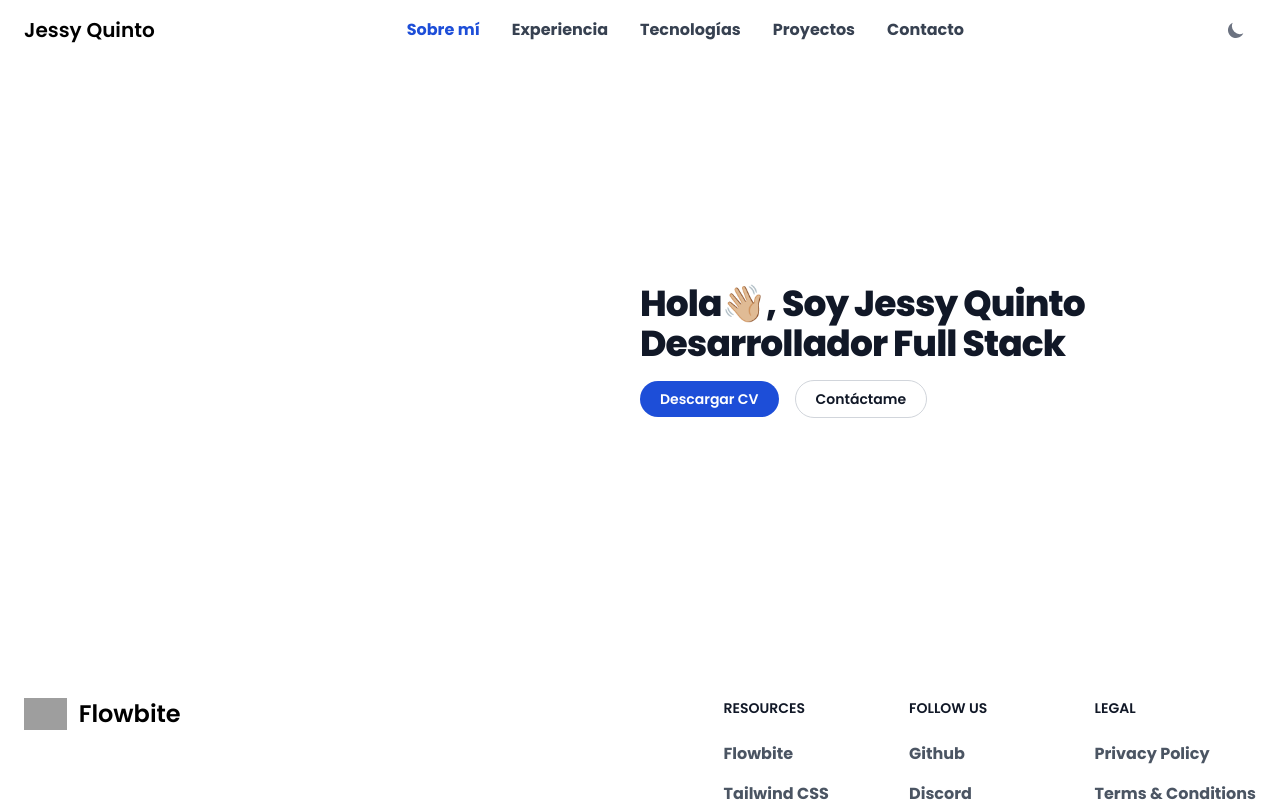
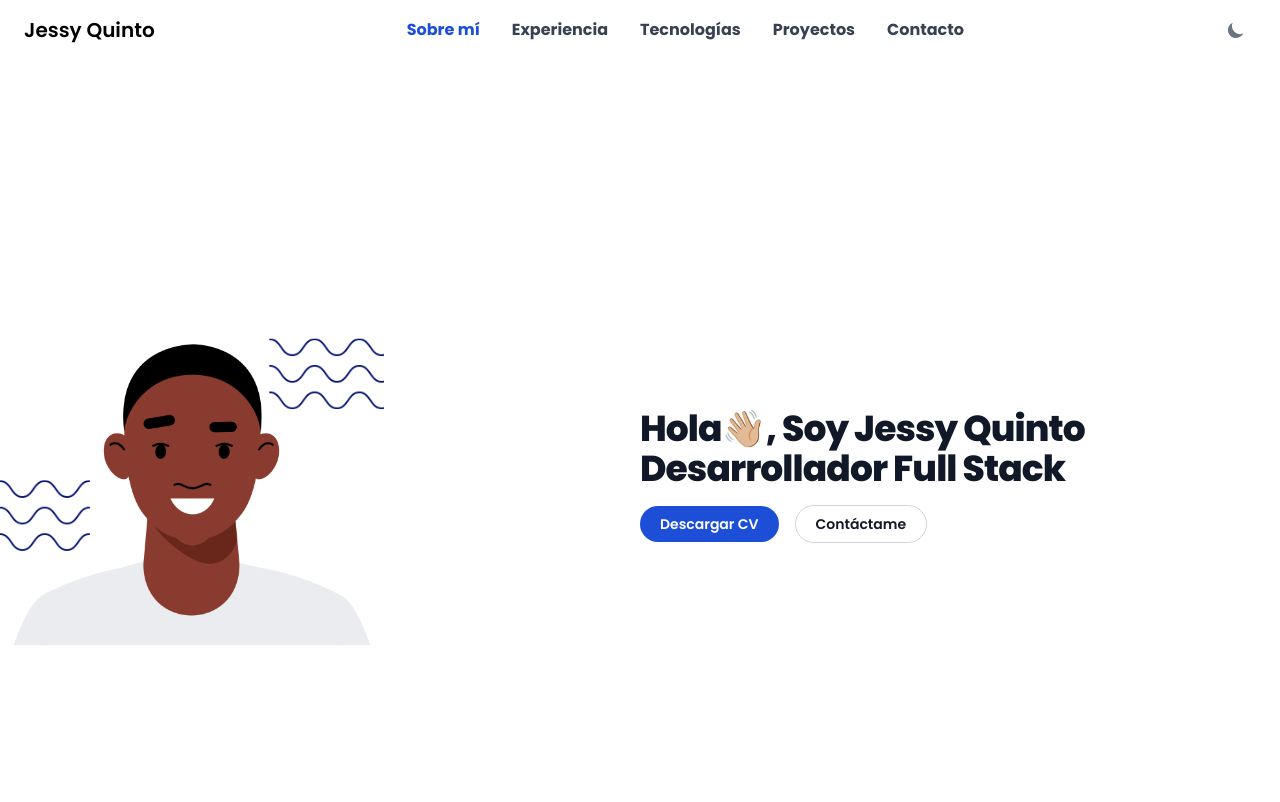
Before and after one commit to JessyQuinto/portafolio, an Angular app: page / in a window 1280 px wide. Shown: the top 802 px of the page. Built offline with nearby package versions, Linux system fonts and the light colour scheme; grey boxes are pictures that could not be loaded.

Commit message:
update sgv

```diff
--- a/src/app/app.component.html
+++ b/src/app/app.component.html
@@ -69,21 +69,23 @@
 
 <section class="bg-white dark:bg-gray-900">
   <div class="container mx-auto flex flex-col lg:flex-row items-center py-5 lg:py-60">
-    <div class="flex-1">
-      <!-- SVG image goes here -->
+    <div class="flex-1 flex justify-center lg:justify-start">
+      <img src="assets/Pinture/SGV JESSY.svg" alt="SVG JESSY" class="max-w-full max-h-96">
     </div>
     <div class="flex-1 text-right lg:text-left">
-      <h1
-        class="text-2xl font-extrabold tracking-tight leading-none text-gray-900 dark:text-white lg:text-4xl mt-0 lg:-mt-4">
+      <h1 class="text-2xl font-extrabold tracking-tight leading-none text-gray-900 dark:text-white lg:text-4xl mt-0 lg:-mt-4">
         Hola👋🏼, Soy Jessy Quinto<br />
         Desarrollador Full Stack
       </h1>
       <div class="mt-4">
-        <a href="assets/Documents/Hoja de Vida-Jessy Quinto.pdf" download
+        <a
+          href="assets/Documents/Hoja de Vida-Jessy Quinto.pdf"
+          download
           class="inline-block text-sm font-semibold text-white bg-primary-700 hover:bg-primary-800 px-5 py-2 rounded-full">
           Descargar CV
         </a>
-        <a href="mailto:Quintojessy@gmail.com"
+        <a
+          href="mailto:Quintojessy@gmail.com"
           class="inline-block text-sm font-semibold text-gray-900 border border-gray-300 hover:bg-gray-100 px-5 py-2 rounded-full dark:text-white dark:border-gray-700 dark:hover:bg-gray-700 ml-4">
           Contáctame
         </a>
@@ -99,6 +101,7 @@
     </div>
   </div>
 </section>
+
 
 
 
```
Also changed, not shown: src/assets/Pinture/SGV JESSY.svg (added).
